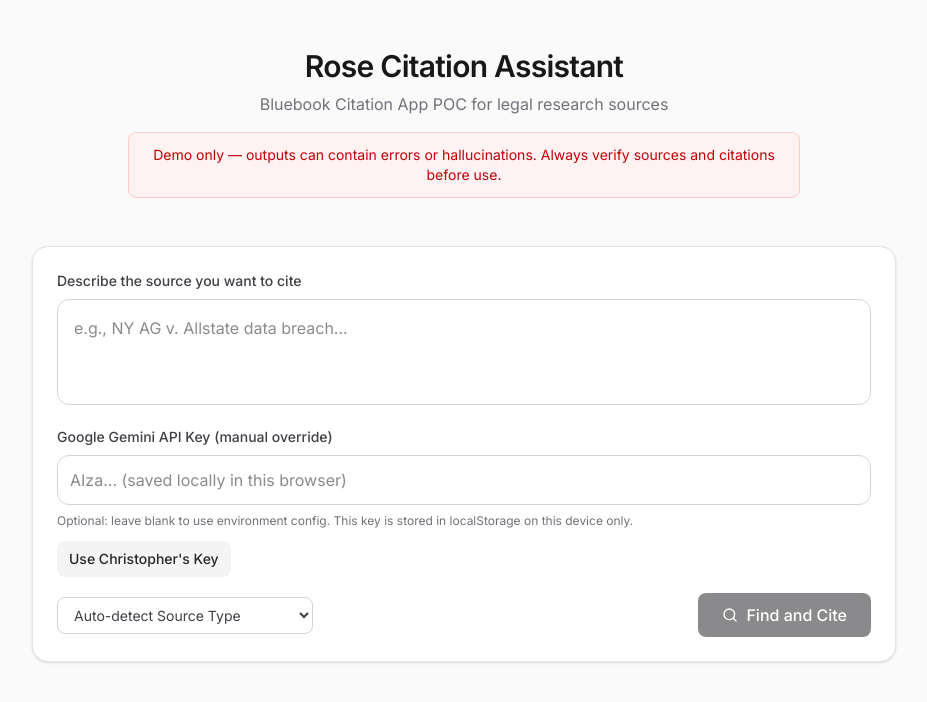
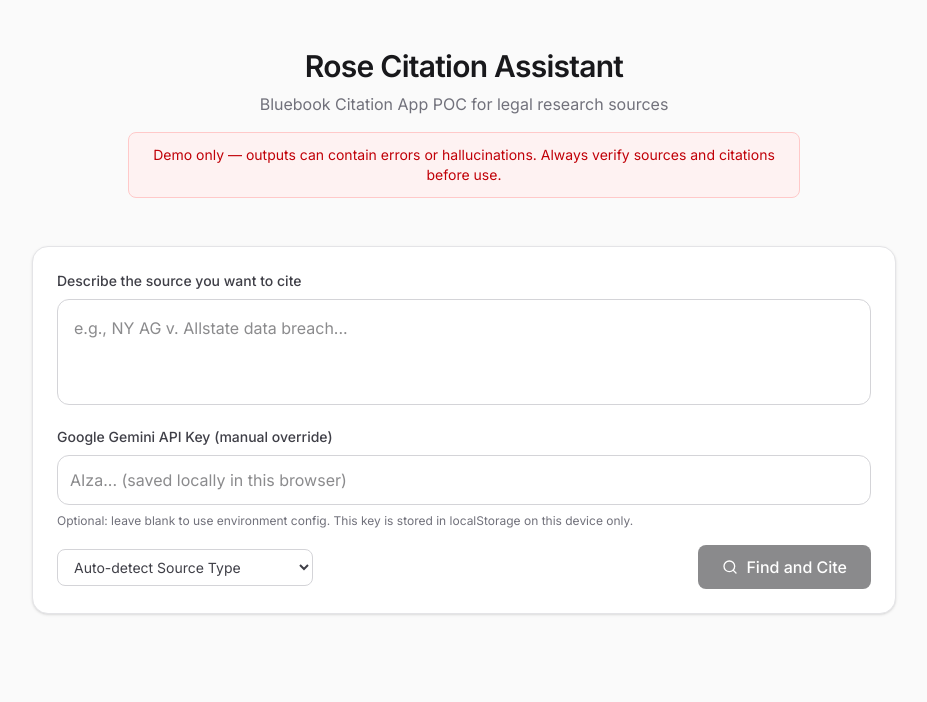
Before and after one commit to augmentedthinker/citation, a React (Vite) app: page / in a window 1280 px wide. Shown: the top 702 px of the page, without its empty margins (176-1103 px from the left). Built offline with nearby package versions, Linux system fonts and the light colour scheme; a web font is replaced by a local one.

Commit message:
Remove temporary hardcoded key and autofill button

```diff
--- a/src/App.tsx
+++ b/src/App.tsx
@@ -12,7 +12,6 @@ export default function App() {
   const [error, setError] = useState<string | null>(null);
   const [copied, setCopied] = useState(false);
   const [manualApiKey, setManualApiKey] = useState('');
-  const CHRISTOPHER_TEMP_KEY = 'AIzaSyBPJE-AXL2r9eMGrBspOBfG9cAXCeuuHDk';
 
   // Editable state for metadata
   const [editableMetadata, setEditableMetadata] = useState<CitationMetadata>({});
@@ -22,10 +21,6 @@ export default function App() {
     const saved = localStorage.getItem('citation_manual_gemini_api_key');
     if (saved) setManualApiKey(saved);
   }, []);
-
-  const useChristopherKey = () => {
-    handleApiKeyChange(CHRISTOPHER_TEMP_KEY);
-  };
 
   const handleApiKeyChange = (value: string) => {
     setManualApiKey(value);
@@ -154,13 +149,6 @@ export default function App() {
               <p className="text-xs text-zinc-500 mt-2">
                 Optional: leave blank to use environment config. This key is stored in localStorage on this device only.
               </p>
-              <button
-                type="button"
-                onClick={useChristopherKey}
-                className="mt-3 inline-flex items-center px-3 py-2 rounded-lg bg-zinc-100 text-zinc-800 text-sm font-medium hover:bg-zinc-200 transition-colors"
-              >
-                Use Christopher's Key
-              </button>
             </div>
 
             <div className="flex flex-col sm:flex-row gap-4 items-start sm:items-center justify-between w-full">
```
